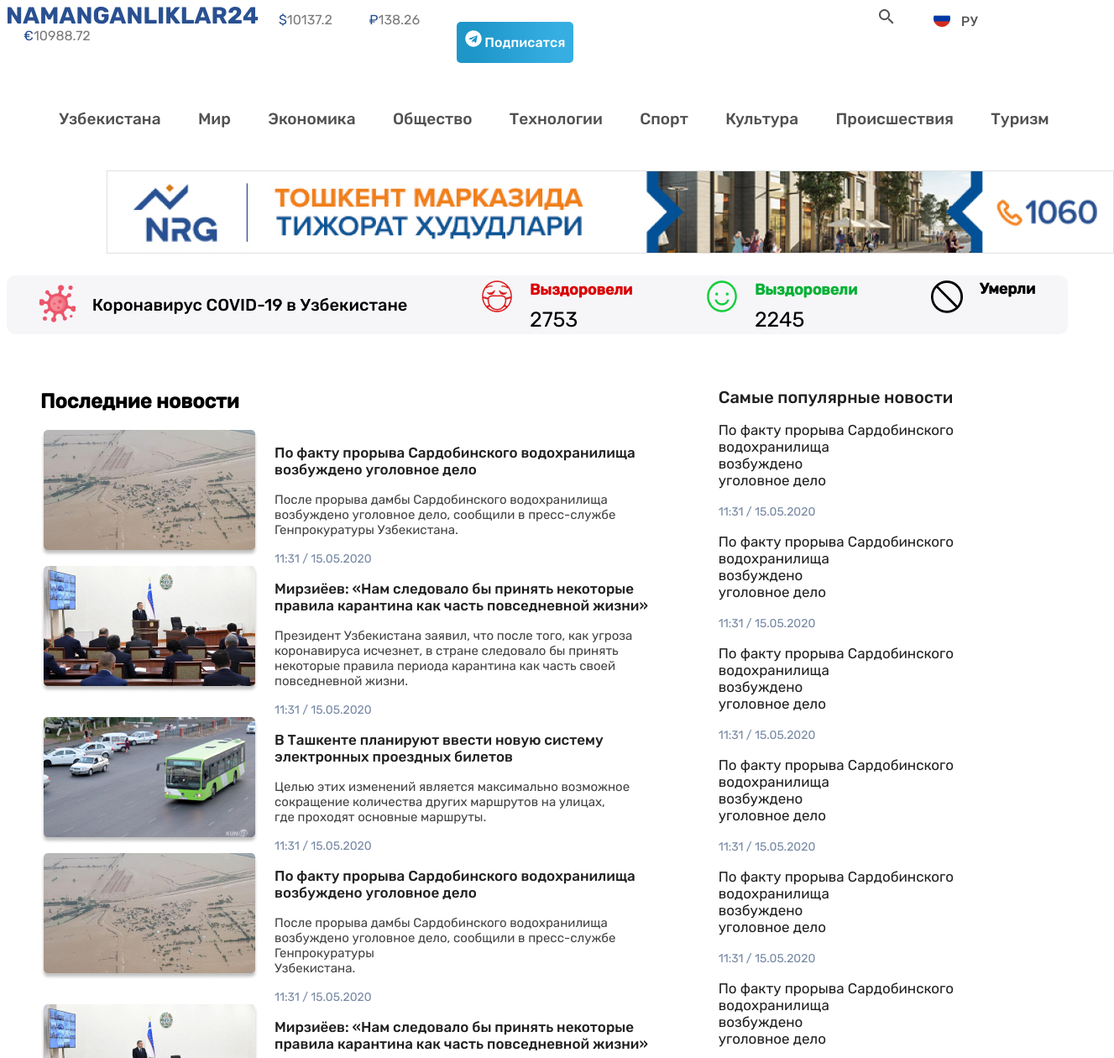
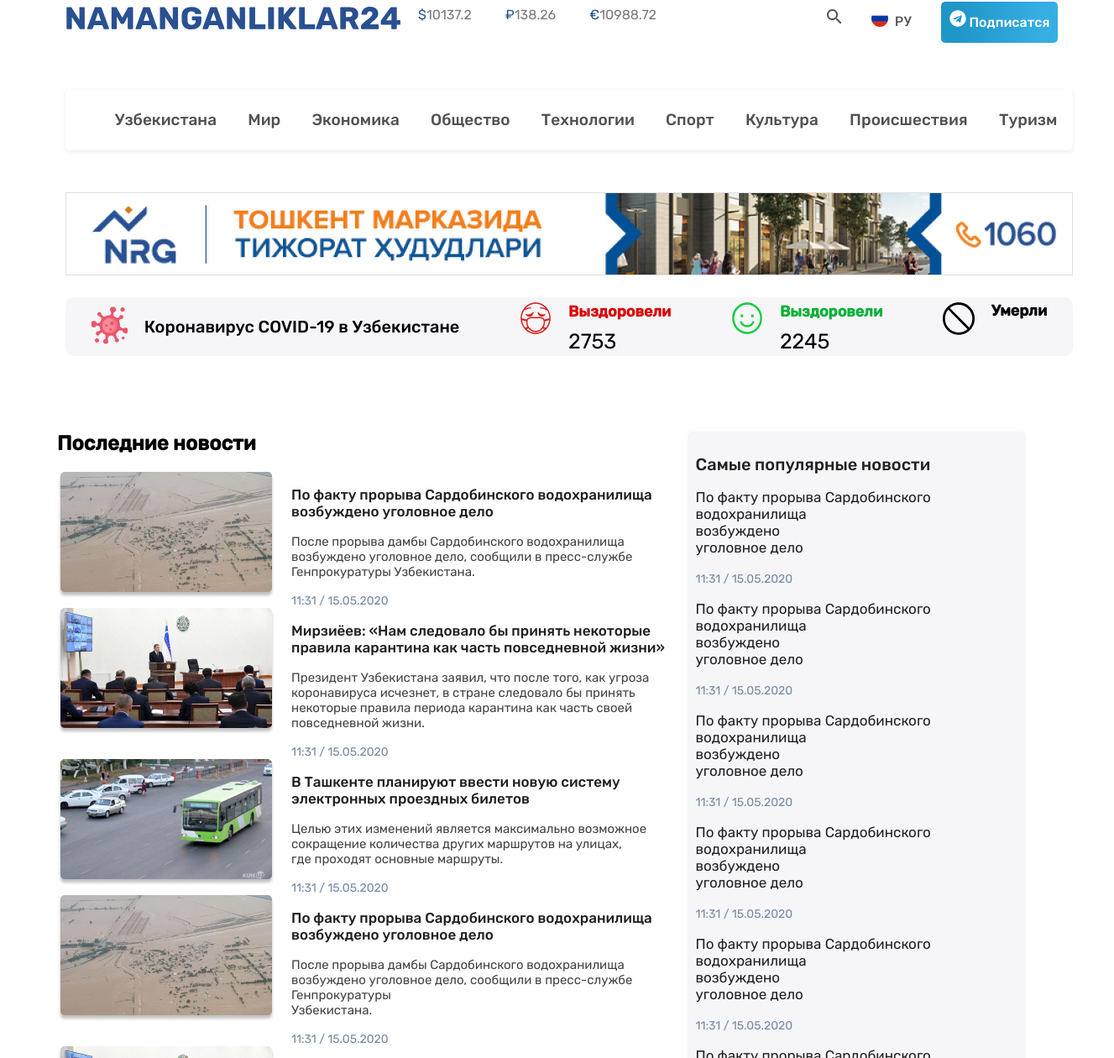
Before and after one commit to ShohruxSafarmatov/namangan--24, a plain HTML site: page list.html in a window 1280 px wide. Shown: the top 1260 px of the page at 84% size, 1327 px wide, since content can reach past the window. Drawn offline with Linux system fonts and the light colour scheme.

Commit message:
Update style.css

```diff
--- a/css/style.css
+++ b/css/style.css
@@ -1,21 +1,31 @@
 *{
   box-sizing: border-box;
 }
+
 .container{
-  width: 1340;
+  max-width: 1340px;
   margin: 0 auto;
 }
+
 body{
   font-family: 'Rubik', sans-serif;
 }
+
 .head-5{
   display: flex;
-  justify-content: space-between;
+  justify-content:space-between;
+}
 
-}
 .head{
   display: flex;
+  margin-left: 70px;
 }
+.head-2{
+  display: flex;
+  justify-content: space-between;
+  margin-right: 280px;
+}
+
 .head-22{
   margin-left: 20px;
   margin-right: 20px;
@@ -31,14 +41,13 @@ align-items: center;}
     color: #285193;
   }
   .head-34{
-margin-left: 500px;
+    margin-right: 28px;
   }
   .head-35{
-  margin-left: 40px;
-  margin-right: 10px;
+    margin-right: 5px;
   }
   .head-36{
-  margin-right: 100px;
+    margin-right: 31px;
   }
   .head-37{
     font-weight: 500;
@@ -49,11 +58,19 @@ background: linear-gradient(90deg, #1E96C8 15.07%, #37AEE2 85.96%);
     border-radius: 5px;
     padding: 15px 10px;
     text-decoration: none;
+    margin-left: 30p;
   }
   .nav-item{
     display: flex;
     justify-content: space-around;
     margin-top: 70px;
+    background: #FFFFFF;
+    box-shadow: 0px 2px 5px rgb(159 159 159 / 19%);
+    border-radius: 5px;
+    padding-top: 25px;
+    padding-bottom: 25px;
+    margin-left: 70px;
+    width: 1200px;
   }
   .nav-item li
   {
@@ -69,16 +86,18 @@ text-decoration: none;
     color: #515151;
   }
   .banner{
-  margin-left: 119px;
+    margin-left: 70px;
     margin-bottom: 22px;
     margin-top: 50px;
   }
   .carona{
     display: flex;
+    width: 1200px;
     height: 70px;
     justify-content: space-around;
     background: #F6F6F9;
     border-radius: 10px;
+    margin-left: 70px;
 
   }
   .covid{
@@ -180,7 +199,7 @@ border-radius: 10px;
     margin-left: 50px;
   }
   .news-page{
-  margin: 25px;
+    margin: 15px;
   }
   .news-text{
     text-decoration: none;
@@ -201,6 +220,8 @@ color: #6B6D97;
     display: flex;
     background: rgba(239, 186, 84, 0.18);
     border-radius: 5px;
+    width: 1200px;
+    margin-left: 70px;
   }
   .bell-button{
     background: linear-gradient(90deg, #FE5C28 0%, rgba(255, 139, 54, 0.9) 88.43%);
@@ -245,14 +266,27 @@ color: #7688A4;
   .news-public{
     display: flex;
     justify-content: space-between;
-  margin-top: 46px;
+    margin-top: 70px;
 
+  }
+  .news-public-2{
+    margin-left: 20px;
+  }
+  .popular-news{
+    margin-top: 20px;
+    background: #F6F6F9;
+    border-radius: 5px;
+    padding: 10px;
+    margin-bottom: 10px;
+    margin-right: 50px;
   }
   .popular-news-title{
     font-weight: 500;
     font-size: 20px;
     line-height: 24px;
     color: #202020;
+
+
   }
   .popular-news-text{
     font-size: 17px;
@@ -275,10 +309,12 @@ margin-left: 325px;
     margin-bottom: 50px;
   }
   .application{
+    width: 1200px;
     display: flex;
     justify-content: space-between;
     margin-top: 50px;
-  background: #F6F6F9;
+    margin-left: 70px;
+    background: rgb(246, 246, 249);
     border-radius: 5px;
   }
   .store{
@@ -338,10 +374,11 @@ border-radius: 5px;
     font-size: 14px;
     line-height: 17px;
     color: #FFFFFF;
-  margin-left: 200px;
+    margin-left: 150px;
   }
 
   /* article page */
+
   .president-title{
     font-weight: 500;
     font-size: 24px;
```
Lines whose indentation alone changed are shown as unchanged.
